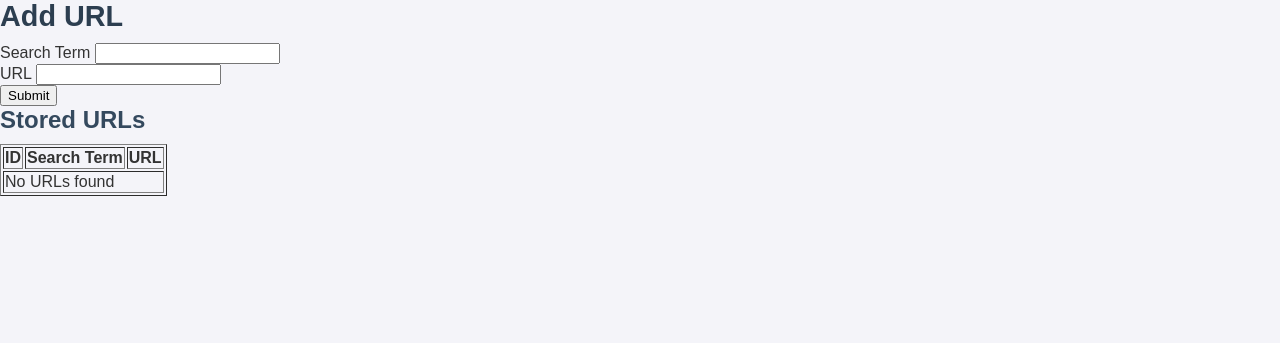
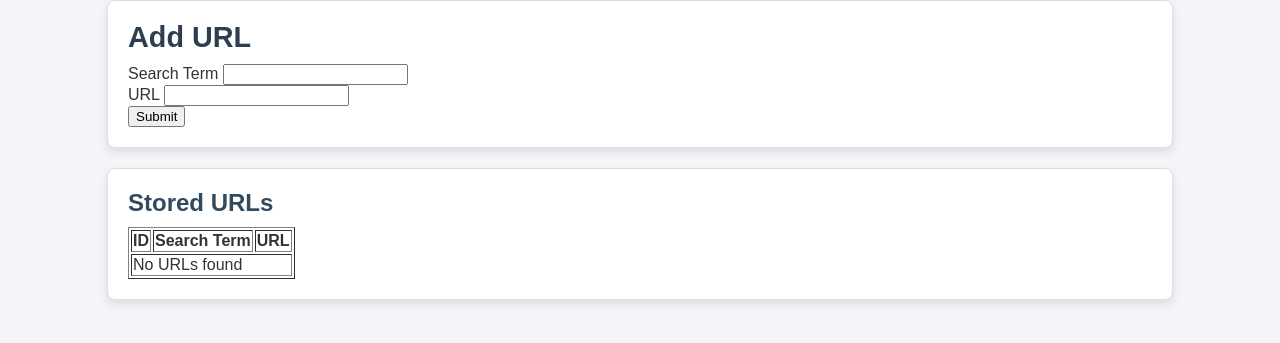
Before and after one commit to SE6362DreamTeam/GoodProject, a Flask app: page /add_url_to_database in a window 1280 px wide. Shown: the part 18-361 px from the top of the page. Run offline with Flask 3, Linux system fonts and the light colour scheme.

Commit message:
Added container output-box to addURL
Added the container/output-box css stylesheet to the add_url_to_database.html

```diff
--- a/app/templates/add_url_to_database.html
+++ b/app/templates/add_url_to_database.html
@@ -3,6 +3,7 @@
 {% block title %}Add URL{% endblock %}
 
 {% block content %}
+<div class='container output-box'>
     <h1>Add URL</h1>
     <form method="POST" action="{{ url_for('add_url_to_database') }}">
         {{ form.hidden_tag() }}
@@ -33,7 +34,8 @@
 
         <button type="submit" class="btn btn-primary">Submit</button>
     </form>
-
+</div>
+<div class='container output-box'>
     <h2>Stored URLs</h2>
     <table border="1" class="table mt-3">
         <thead>
@@ -57,4 +59,5 @@
             {% endfor %}
         </tbody>
     </table>
+</div>
 {% endblock %}
```
